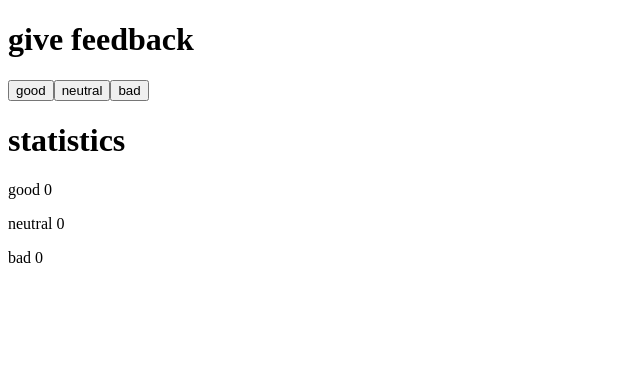
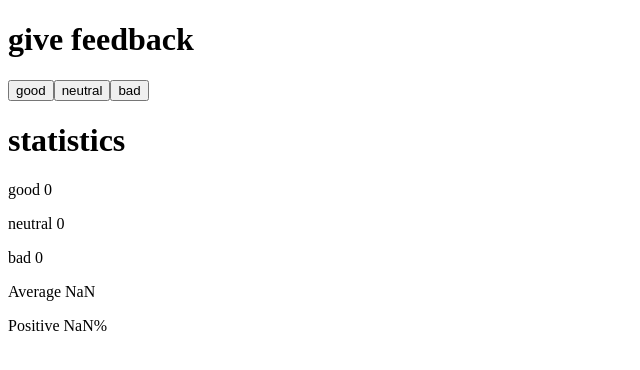
Before and after one commit to burneverything1/FullStackOpen-part1, a React (Create React App) app: page / in a window 1280 px wide. Shown: the top 370 px of the page, without its empty margins (0-640 px from the left). Built offline with nearby package versions, Linux system fonts and the light colour scheme.

Commit message:
part 1.7

```diff
--- a/src/App.js
+++ b/src/App.js
@@ -1,7 +1,18 @@
 import React, { useState } from 'react'
 
-const Display = (props) => <p>{props.text} {props.value}</p>
-
+const Display = ({text, value}) => <p>{text} {value}</p>
+const Average = ({good, bad}) => {
+  let scoreavg = (good - bad)/(good + bad)
+  return (
+    <p>Average {scoreavg}</p>
+  )
+}
+const Percentage = ({good, bad, neutral}) => {
+  let percent = (good/(good + bad + neutral)) * 100
+  return (
+    <p>Positive {percent}%</p>
+  )
+}
 
 const App = () => {
   // save clicks of each button to its own state
@@ -25,6 +36,9 @@ const App = () => {
       <Display text={'good'} value={good}/>
       <Display text={'neutral'} value={neutral}/>
       <Display text={'bad'} value={bad}/>
+      <Average good={good} bad={bad}/>
+      <Percentage good={good} bad={bad} neutral={neutral}/>
+
     </div>
   )
 }
```
